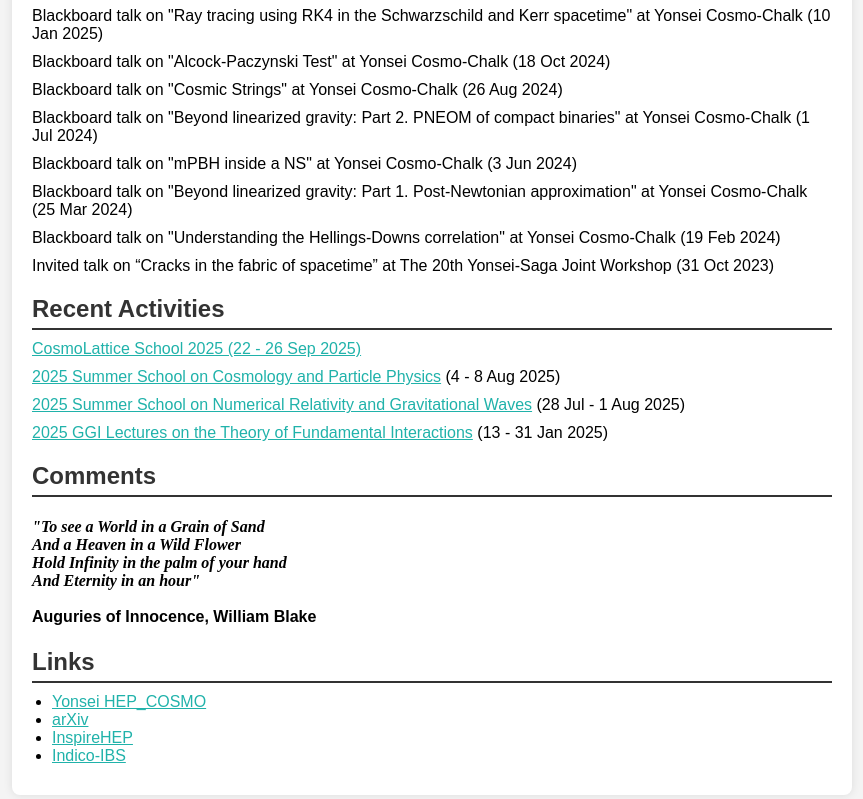
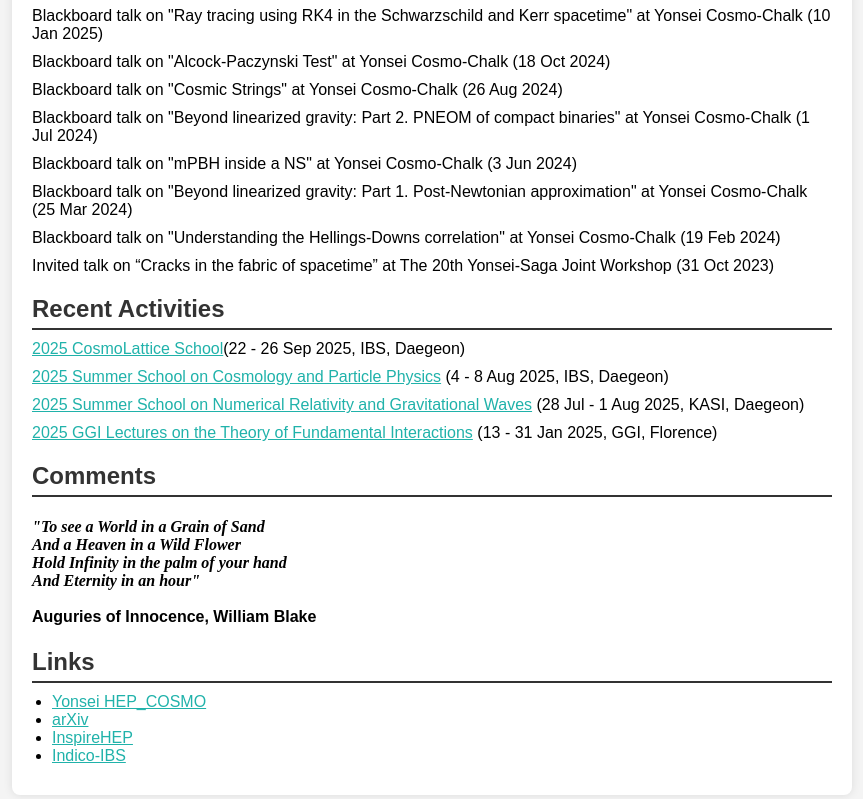
Before and after one commit to nayuta-psiomega/personal-website, a plain HTML site: page index.html in a window 1280 px wide. Shown: the part 827-1626 px from the top of the page, without its empty margins (208-1071 px from the left). Drawn offline with Linux system fonts and the light colour scheme.

Commit message:
Update index.html

```diff
--- a/index.html
+++ b/index.html
@@ -45,10 +45,10 @@
         <p>Invited talk on “Cracks in the fabric of spacetime” at The 20th Yonsei-Saga Joint Workshop (31 Oct 2023)</p>
 
         <h2>Recent Activities</h2>
-        <p><a href="https://indico.ific.uv.es/event/8110/overview">CosmoLattice School 2025 (22 - 26 Sep 2025)</p>
-        <p><a href="https://indico.ibs.re.kr/event/922/">2025 Summer School on Cosmology and Particle Physics</a> (4 - 8 Aug 2025)</p>
-        <p><a href="https://school.gw.nr.re.kr/2025/summer/">2025 Summer School on Numerical Relativity and Gravitational Waves</a> (28 Jul - 1 Aug 2025)</p>
-        <p><a href="https://www.ggi.infn.it/ggilectures/ggilectures2025/index.php">2025 GGI Lectures on the Theory of Fundamental Interactions</a> (13 - 31 Jan 2025)</p>
+        <p><a href="https://indico.ific.uv.es/event/8110/overview">2025 CosmoLattice School</a>(22 - 26 Sep 2025, IBS, Daegeon)</p>
+        <p><a href="https://indico.ibs.re.kr/event/922/">2025 Summer School on Cosmology and Particle Physics</a> (4 - 8 Aug 2025, IBS, Daegeon)</p>
+        <p><a href="https://school.gw.nr.re.kr/2025/summer/">2025 Summer School on Numerical Relativity and Gravitational Waves</a> (28 Jul - 1 Aug 2025, KASI, Daegeon)</p>
+        <p><a href="https://www.ggi.infn.it/ggilectures/ggilectures2025/index.php">2025 GGI Lectures on the Theory of Fundamental Interactions</a> (13 - 31 Jan 2025, GGI, Florence)</p>
 
 
         <h2>Comments</h2>
```
